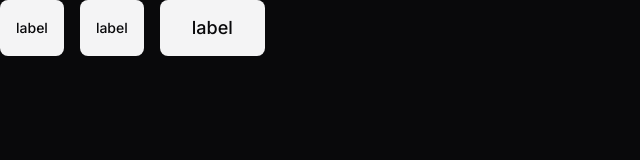
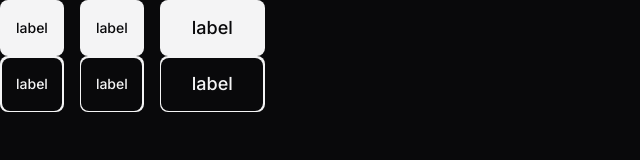
Before and after one commit to MauroFJ/projeto-karaoke-zigen, a plain HTML site: page index.html in a window 1280 px wide. Shown: the whole page, without its empty margins (0-640 px from the left). Drawn offline with Linux system fonts and the light colour scheme.

Commit message:
feat: finished styling the buttons

```diff
--- a/css/buttons.css
+++ b/css/buttons.css
@@ -36,3 +36,27 @@
   padding: 1rem 2rem;
   font-size: 1.125rem;
 }
+
+.btn[aria-label] {
+
+  position: relative;
+
+  &::before {
+    content: "";
+    position: absolute;
+    border-radius: inherit;
+    inset: 1.5px;
+    background: var(--bg-color);
+  }
+
+  &::after {
+    content: attr(aria-label);
+    background: var(--btn-bg-color);
+
+    -webkit-background-clip: tex;
+    background-clip: text;
+    color: transparent;
+    position: relative;
+    z-index: 1;
+  }
+}
--- a/index.html
+++ b/index.html
@@ -14,8 +14,14 @@
 <body>
   <div class="flex gap-1">
     <a href="#" class="btn btn-sm">label</a>
-    <a href="#" class="btn btn-sm">label</a>
+    <span href="#" class="btn btn-sm">label</span>
     <button class="btn btn-lg">label</button>
+  </div>
+
+  <div class="flex gap-1">
+    <a aria-label="label" href="#" class="btn btn-sm"></a>
+    <span aria-label="label" href="#" class="btn btn-sm"></span>
+    <button aria-label="label" class="btn btn-lg"></button>
   </div>
 </body>
 </html>
```
